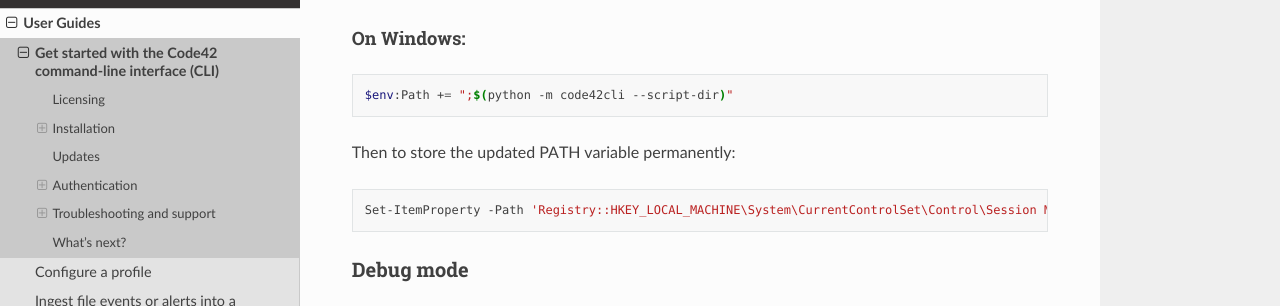
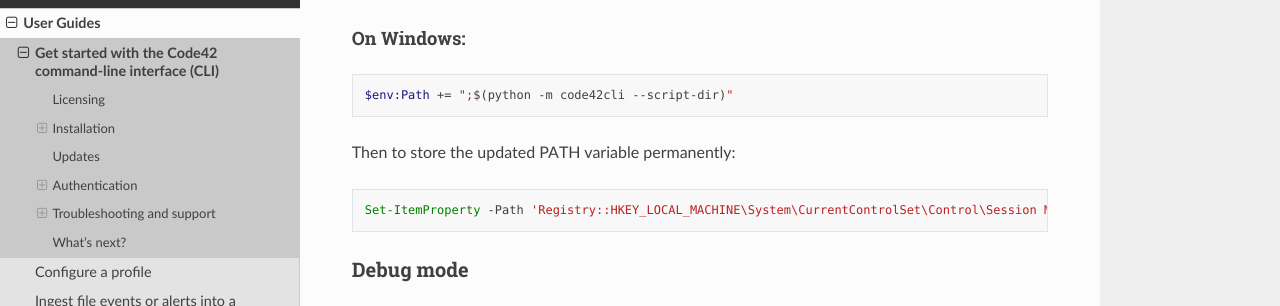
Before and after one commit to code42/code42cli, a Sphinx documentation site: the page built from docs/userguides/gettingstarted.md, in a window 1280 px wide and 900 px high, scrolled down 3662 px. Shown: the part 172-478 px from the top of the window. Built offline with Sphinx 7.4.7 and the Read the Docs theme 2.0.0, drawn with Linux system fonts in a browser that asks for light colours; the version number is read from the project's files by our own code.

Commit message:
use powershell markdown blocks

````diff
--- a/docs/userguides/gettingstarted.md
+++ b/docs/userguides/gettingstarted.md
@@ -148,13 +148,13 @@
 
 #### On Windows:
 
-```bash
+```powershell
 $env:Path += ";$(python -m code42cli --script-dir)"
 ```
 
 Then to store the updated PATH variable permanently:
 
-```bash
+```powershell
 Set-ItemProperty -Path 'Registry::HKEY_LOCAL_MACHINE\System\CurrentControlSet\Control\Session Manager\Environment' -Name PATH -Value $env:Path
 ```
 
````
